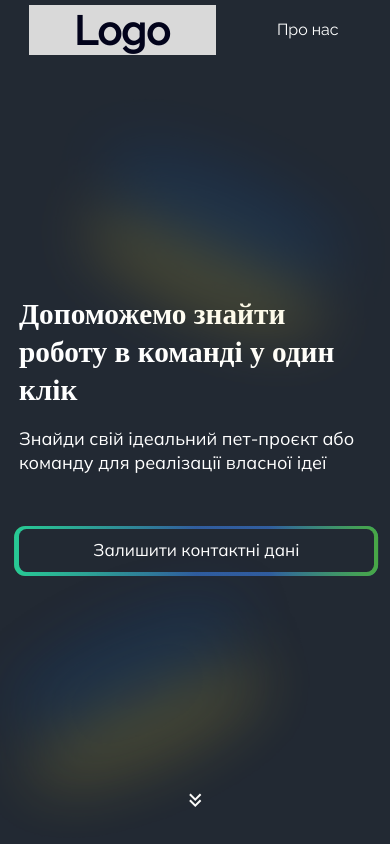
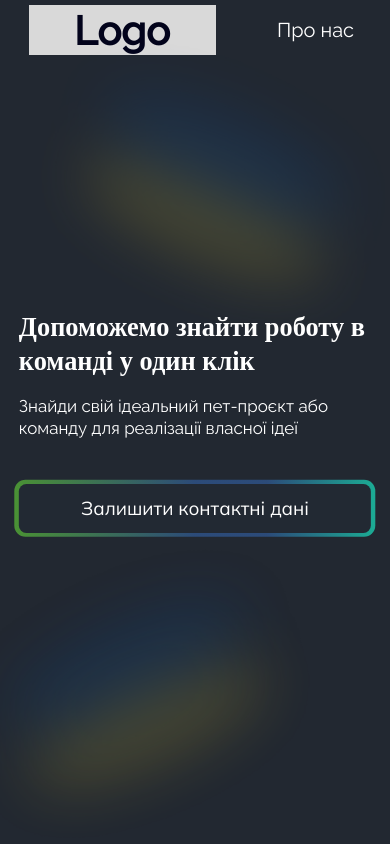
Before and after one commit to mahalov27/junior-platform-lending, a React (Vite) app: page / in a window 390 px wide. Shown: the top 844 px of the page. Built offline with nearby package versions, Linux system fonts and the light colour scheme; a web font is replaced by a local one.

Commit message:
fix: response

```diff
--- a/src/components/Header/Header.module.scss
+++ b/src/components/Header/Header.module.scss
@@ -1,4 +1,7 @@
 .wrapper {
+  position: absolute;
+  top:0;
+  left:0;
   display: flex;
   justify-content: space-between;
   align-items: center;
--- a/src/components/Lending/AboutUs/AboutUs.module.scss
+++ b/src/components/Lending/AboutUs/AboutUs.module.scss
@@ -104,7 +104,7 @@
           span {
             font-family: "Mulish";
             font-size: calc(100vw / 1920 * 24);
-            font-weight: 400;
+            font-weight: 600;
             line-height: 130%;
             overflow-wrap: break-word;
             @media (min-width: 1920px) {
--- a/src/components/Lending/AboutUs/AboutUs.tsx
+++ b/src/components/Lending/AboutUs/AboutUs.tsx
@@ -1,9 +1,10 @@
-import { useEffect, useRef } from "react";
+import { useEffect, useRef, useState } from "react";
 import { gsap } from "gsap";
 import { ScrollTrigger } from "gsap/all";
 import styles from "./AboutUs.module.scss";
 
 const AboutUs = () => {
+  const [widthVw, setWidth] = useState<number | null>(null)
   const sectionRef = useRef(null);
   const triggerRef = useRef(null);
   const flashRef = useRef(null);
@@ -13,7 +14,7 @@ const AboutUs = () => {
 
   useEffect(() => {
 
-    if(window.innerWidth >= 820) {
+    if(window.innerWidth > 820) {
 
       const pin = gsap.fromTo(
         sectionRef.current,
@@ -41,7 +42,7 @@ const AboutUs = () => {
       return
     }
 
-  }, []);
+  }, [widthVw]);
 
   useEffect(() => {
       const pin = gsap.fromTo(
@@ -68,6 +69,8 @@ const AboutUs = () => {
         pin.kill();
       };
   }, []);
+
+  window.addEventListener('resize', () => setWidth(window.innerWidth))
 
   return (
     <section id="about-us" className={styles.section}>
--- a/src/components/Lending/Title/Title.module.scss
+++ b/src/components/Lending/Title/Title.module.scss
@@ -2,14 +2,11 @@
 
 .titleContainer {
   position: relative;
-  height: calc(100vh - 92px);
+  height: 100vh;
   width: 100%;
   @media (min-width: 1920px) {
     width: 1920px;
     margin: 0 auto;
-  }
-  @media (max-width: 820px) {
-    height: calc(100vh - 60px);
   }
   .backgroundContainer {
     position: absolute;
@@ -18,7 +15,7 @@
     left: 50%;
     transform: translateX(-50%);
     width: calc(100vw / 1920 * 1920);
-    height: calc(100vh - 92px);
+    height: 100vh;
     pointer-events: none;
     opacity: 0.4;
     @media (min-width: 1920px) {
@@ -51,7 +48,7 @@
         left: -30%;
       }
       @media (max-width: 412px) {
-        top:65%;
+        top: 65%;
         left: -10%;
       }
     }
@@ -62,7 +59,6 @@
       transform: scaleY(-1);
       rotate: 180deg;
       @media (min-width: 1920px) {
-
       }
       @media (max-width: 820px) {
         top: 0;
@@ -79,23 +75,26 @@
     flex-direction: column;
     align-items: center;
     position: absolute;
-    top: 32%;
+    top: 50%;
     left: 50%;
-    transform: translateX(-50%);
-    width: 65%;
+    transform: translate(-50%, -50%);
+    width: calc(100vw / 1920 * 1188);
     max-height: 342px;
     @media (min-width: 1920px) {
       width: 1188px;
     }
-    @media (max-width: 820px) {
-      top: 30%;
-      width: calc(100vw / 820 * 820);
-      padding: 0 calc(100vw / 820 * 40);
-      align-items: flex-start;
+    @media (max-width: 1440px) {
+      width: calc(100vw / 1440 * 1188);
     }
-    @media (max-width: 412px) {
-      top: 30%;
-      padding: 0 calc(100vw / 412 * 20);
+    @media (max-width: 1280px) {
+      width: calc(100vw / 1280 * 1080);
+    }
+    @media (max-width: 744px) {
+      width: calc(100vw / 744 * 665);
+    }
+    @media (max-width: 414px) {
+      width: calc(100vw / 414 * 374);
+      // padding: 0 calc(100vw / 414 * 28);
       align-items: flex-start;
     }
     .mainTitle {
@@ -104,35 +103,54 @@
       font-weight: 600;
       line-height: 130%;
       text-align: center;
-      margin-bottom: 2%;
+      margin-bottom: calc(100vw / 1920 * 24);
       @media (min-width: 1920px) {
         font-size: 64px;
+        margin-bottom: 24px;
       }
-      @media (max-width: 820px) {
-        font-size: calc(100vw / 820 * 55);
+      @media (max-width: 1440px) {
+        font-size: calc(100vw / 1440 * 64);
+        margin-bottom: calc(100vw / 1440 * 24);
+      }
+      @media (max-width: 1280px) {
+        font-size: calc(100vw / 1280 * 48);
+        margin-bottom: calc(100vw / 1280 * 24);
+      }
+      @media (max-width: 744px) {
+        font-size: calc(100vw / 744 * 32);
+        margin-bottom: calc(100vw / 744 * 24);
+      }
+      @media (max-width: 414px) {
+        font-size: calc(100vw / 414 * 28);
+        margin-bottom: calc(100vw / 414 * 16);
         text-align: start;
-        margin-bottom: 5%;
-      }
-      @media (max-width: 412px) {
-        font-size: calc(100vw / 412 * 31);
-        text-align: start;
-        margin-bottom: 5%;
       }
     }
     .mainDescription {
-      font-family: "Mulish";
+      font-family: 'Raleway', sans-serif;
       font-size: calc(100vw / 1920 * 24);
       font-weight: 400;
       line-height: 130%;
-      margin-bottom: 6.5vh;
+      margin-bottom: calc(100vw / 1920 * 56);
       @media (min-width: 1920px) {
         font-size: 24px;
+        margin-bottom: 56px;
       }
-      @media (max-width: 820px) {
-        font-size: calc(100vw / 820 * 28);
+      @media (max-width: 1440px) {
+        font-size: calc(100vw / 1440 * 24);
+        margin-bottom: calc(100vw / 1440 * 56);
       }
-      @media (max-width: 412px) {
-        font-size: calc(100vw / 412 * 19);
+      @media (max-width: 1280px) {
+        font-size: calc(100vw / 1280 * 24);
+        margin-bottom: calc(100vw / 1280 * 56);
+      }
+      @media (max-width: 744px) {
+        font-size: calc(100vw / 744 * 18);
+        margin-bottom: calc(100vw / 744 * 56);
+      }
+      @media (max-width: 414px) {
+        font-size: calc(100vw / 414 * 18);
+        margin-bottom: calc(100vw / 414 * 48);
       }
     }
     .linkBtn {
@@ -140,28 +158,37 @@
       display: flex;
       align-items: center;
       justify-content: center;
-      width:16.2vw;
+      width: calc(100vw / 1920 * 311);;
+      height: calc(100vw / 1920 * 52);
       border: none;
-      padding: 0.85vw 0;
       border-radius: calc(100vw / 1920 * 8);
       background: $bg-indigo;
       cursor: pointer;
       @media (min-width: 1920px) {
         width: 311px;
-        padding: 14px 0 ;
-        border-radius: 8px;
+        height: 52px;
+        border-radius: 12px;
       }
-      @media (max-width: 820px) {
-        width: calc(100vw / 820 * 311);
-        padding: calc(100vw / 820 * 14);
-        border-radius: calc(100vw / 820 * 8);
-        margin: 0 auto;
+      @media (max-width: 1440px) {
+        width: calc(100vw / 1440 * 311);
+        height: calc(100vw / 1440 * 52);
+        border-radius: calc(100vw / 1440 * 8);
       }
-      @media (max-width: 412px) {
-        width: calc(100vw / 412 * 375);
-        padding: calc(100vw / 412 * 14);
-        border-radius: calc(100vw / 412 * 8);
-        margin: 0 auto;
+      @media (max-width: 1280px) {
+        width: calc(100vw / 1280 * 311);
+        height: calc(100vw / 1280 * 52);
+        font-size: calc(100vw / 1280 * 20);
+        border-radius: calc(100vw / 1280 * 8);
+      }
+      @media (max-width: 744px) {
+        width: calc(100vw / 744 * 311);
+        height: calc(100vw / 744 * 52);
+        border-radius: calc(100vw / 744 * 8);
+      }
+      @media (max-width: 414px) {
+        width: calc(100vw / 414 * 374);
+        height: calc(100vw / 414 * 52);
+        border-radius: calc(100vw / 414 * 8);
       }
       &:after,
       &:before {
@@ -171,27 +198,36 @@
         top: 50%;
         left: 50%;
         transform: translate(-50%, -50%);
-        width: 102.5%;
-        height: 115.5%;
+        width: calc(100vw / 1920 * 319);
+        height: calc(100vw / 1920 * 60);
         border-radius: calc(100vw / 1920 * 12);
         transition: 0.3s;
         @media (min-width: 1920px) {
+          width: 319px;
+          height: 60px;
           border-radius: 12px;
         }
-        @media (max-width: 820px) {
-          border-radius: calc(100vw / 820 * 12);
+        @media (max-width: 1440px) {
+          width: calc(100vw / 1440 * 319);
+          height: calc(100vw / 1440 * 60);
+          border-radius: calc(100vw / 1440 * 12);
         }
-        @media (max-width: 412px) {
-          border-radius: calc(100vw / 412 * 12);
+        @media (max-width: 744px) {
+          width: calc(100vw / 744 * 319);
+          height: calc(100vw / 744 * 60);
+          border-radius: calc(100vw / 744 * 12);
+        }
+        @media (max-width: 414px) {
+          border-radius: calc(100vw / 414 * 12);
         }
       }
       &:before {
         background: linear-gradient(
           90deg,
-            rgba(25, 225, 189, 0.71) 0%,
-            rgba(54, 111, 196, 0.49) 50%,
-            rgba(54, 111, 196, 0.49) 70%,
-            rgba(82, 167, 53, 0.83) 100%
+          rgba(25, 225, 189, 0.71) 0%,
+          rgba(54, 111, 196, 0.49) 50%,
+          rgba(54, 111, 196, 0.49) 70%,
+          rgba(82, 167, 53, 0.83) 100%
         );
       }
       &:after {
@@ -206,8 +242,7 @@
           rgba(82, 167, 53, 0.83) 0%,
           rgba(54, 111, 196, 0.49) 50%,
           rgba(54, 111, 196, 0.49) 70%,
-          rgba(25, 225, 189, 0.71) 100%,
-
+          rgba(25, 225, 189, 0.71) 100%
         );
       }
       &:hover::before {
@@ -215,43 +250,60 @@
       }
       .link {
         color: $text-white;
-        font-family: "Mulish";
+        font-family: 'Mulish', sans-serif;
         font-size: calc(100vw / 1920 * 20);
         font-weight: 400;
         line-height: 2vh;
-        transition: .3s;
+        transition: 0.3s;
         @media (min-width: 1920px) {
           font-size: 20px;
-          line-height: 130%;
+        }
+        @media (max-width: 1440px) {
+          font-size: calc(100vw / 1440 * 20);
+        }
+        @media (max-width: 1280px) {
+          font-size: calc(100vw / 1280 * 20);
         }
         @media (max-width: 820px) {
-          font-size: calc(100vw / 820 * 18);
+          font-size: calc(100vw / 744 * 20);
         }
-        @media (max-width: 412px) {
-          font-size: calc(100vw / 412 * 18);
+        @media (max-width: 414px) {
+          font-size: calc(100vw / 414 * 20);
         }
       }
     }
   }
   .arrow {
     position: absolute;
-    width: 20%;
     left: 50%;
     transform: translateX(-50%);
     animation: moveArrow 1s ease-in-out infinite;
-    @media (max-width: 820px) {
-      width: 25%;
+    @media (max-width: 744px) {
+      display: none;
     }
   }
   @keyframes moveArrow {
     0% {
-      bottom: 1.5%;
+      bottom: 15%;
     }
     50% {
-      bottom: 0.2%;
+      bottom: 13%;
     }
     100% {
-      bottom: 1.5%;
+      bottom: 15%;
+    }
+  }
+  @media (max-width: 1440px) {
+    @keyframes moveArrow {
+      0% {
+        bottom: 12%;
+      }
+      50% {
+        bottom: 10%;
+      }
+      100% {
+        bottom: 12%;
+      }
     }
   }
 }
--- a/src/components/Navigation/Navigation.module.scss
+++ b/src/components/Navigation/Navigation.module.scss
@@ -10,21 +10,9 @@
     align-items: center;
     color: $text-white;
     font-family: 'Raleway';
-    font-size: 16px;
+    font-size: 20px ;
     font-style: normal;
     line-height: 150%;
     cursor: pointer;
   }
-  .arrow{
-    display: flex;
-    align-items: center;
-    justify-content: center;
-    height: 24px;
-    width: 24px;
-    margin-left: 8px;
-    transition: 0.3s;
-  }
-  .active{
-    rotate: 180deg;
-  }
 }
--- a/src/index.css
+++ b/src/index.css
@@ -62,5 +62,5 @@ span {
   color: #bcbcbc;
 }
 body{
-  background: #222933;
+  background: #222831;
 }
```
Also changed, not shown: src/components/Lending/Watch/Watch.tsx (+14 -11 lines), 1 other file (tests, documents, lock files or other folders). Lines whose indentation alone changed are shown as unchanged.
